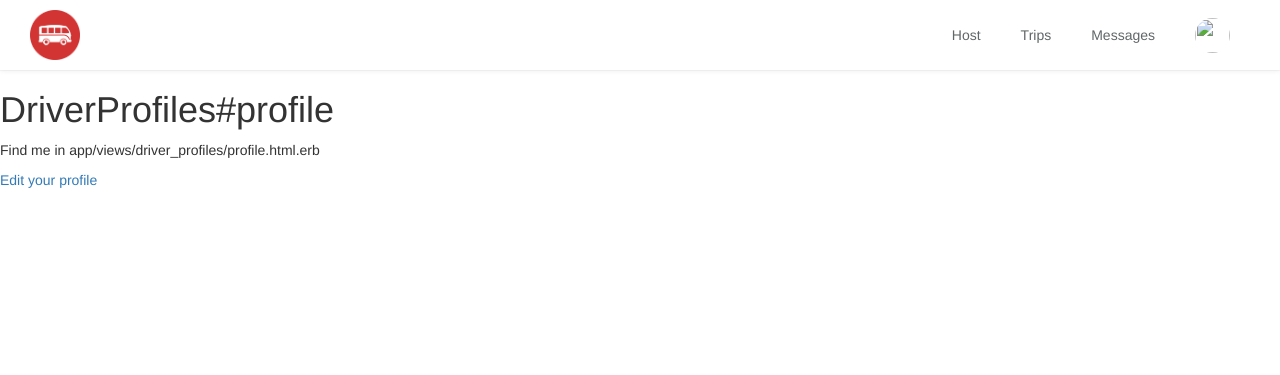
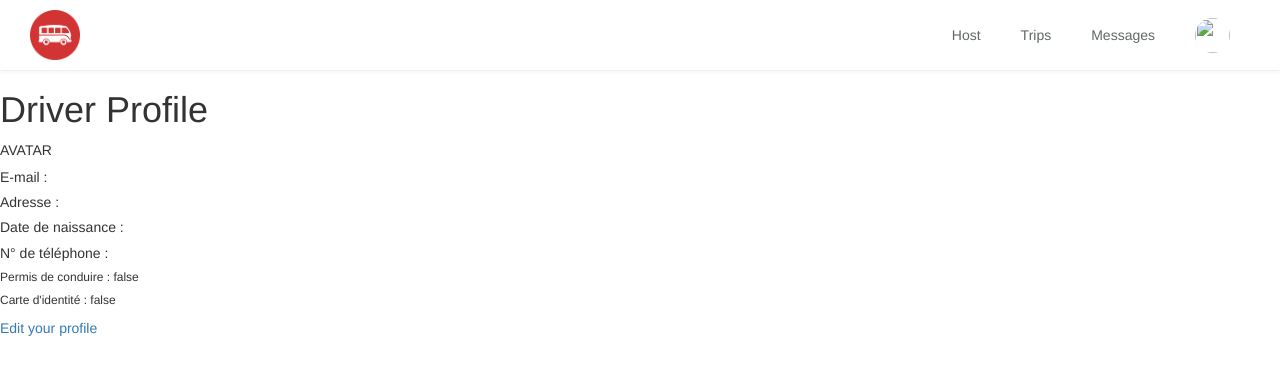
Before and after one commit to rduthel/smap, a Rails app: page /profil in a window 1280 px wide. Shown: the top 375 px of the page. Run offline with Rails 7, Linux system fonts and the light colour scheme; the visitor is signed in with stand-in values (Sample User, id 1); data comes from the database, SQL or seed files in the repository; style sheets or scripts are compiled from the project's sources; some libraries are stand-ins or nearby versions.

Commit message:
added edit user form, display profile info (current user) on profile page

```diff
--- a/app/controllers/driver_profiles_controller.rb
+++ b/app/controllers/driver_profiles_controller.rb
@@ -7,7 +7,7 @@
   end
 
   def edit
-
+    @driver_profile.email = current_user.email
   end
 
   def update
--- a/app/views/driver_profiles/edit.html.erb
+++ b/app/views/driver_profiles/edit.html.erb
@@ -1,4 +1,4 @@
-<%= simple_form_for @driver_profile do |f| %>
+<%= simple_form_for @driver_profile, url:profil_path do |f| %>
   <%= f.input :title %>
   <%= f.input :first_name %>
   <%= f.input :last_name %>
@@ -6,9 +6,11 @@
   <%= f.input :address %>
   <%= f.input :zip_code %>
   <%= f.input :city %>
-  <%= f.input :birthdate %>
+  <%= f.input :birthdate, as: :date, start_year: Date.today.year - 90, end_year: Date.today.year - 12, order: [:day, :month, :year] %>
   <%= f.input :telephone_number %>
   <%= f.input :driving_license %>
   <%= f.input :identity_card %>
   <%= f.button :submit %>
+
+  <%= link_to "Change your password",  edit_user_registration_path  %>
 <% end %>
--- a/app/views/driver_profiles/profile.html.erb
+++ b/app/views/driver_profiles/profile.html.erb
@@ -1,6 +1,14 @@
-<h1>DriverProfiles#profile</h1>
-<p>Find me in app/views/driver_profiles/profile.html.erb</p>
+<h1>Driver Profile</h1>
 
 
+<h4><%= @driver_profile.title %> <%= @driver_profile.first_name %> <%= @driver_profile.last_name %></h4>
+AVATAR
+
+<h5>E-mail : <%= @driver_profile.email %></h5>
+<h5>Adresse : <%= @driver_profile.address %> <%= @driver_profile.city %> <%= @driver_profile.zip_code %></h5>
+<h5>Date de naissance : <%= @driver_profile.birthdate %></h5>
+<h5>N° de téléphone : <%= @driver_profile.telephone_number %></h5>
+<h6>Permis de conduire : <%= @driver_profile.driving_license? %></h6>
+<h6>Carte d'identité : <%= @driver_profile.identity_card? %></h6>
 
 <%= link_to "Edit your profile", profil_edit_path  %>
```
